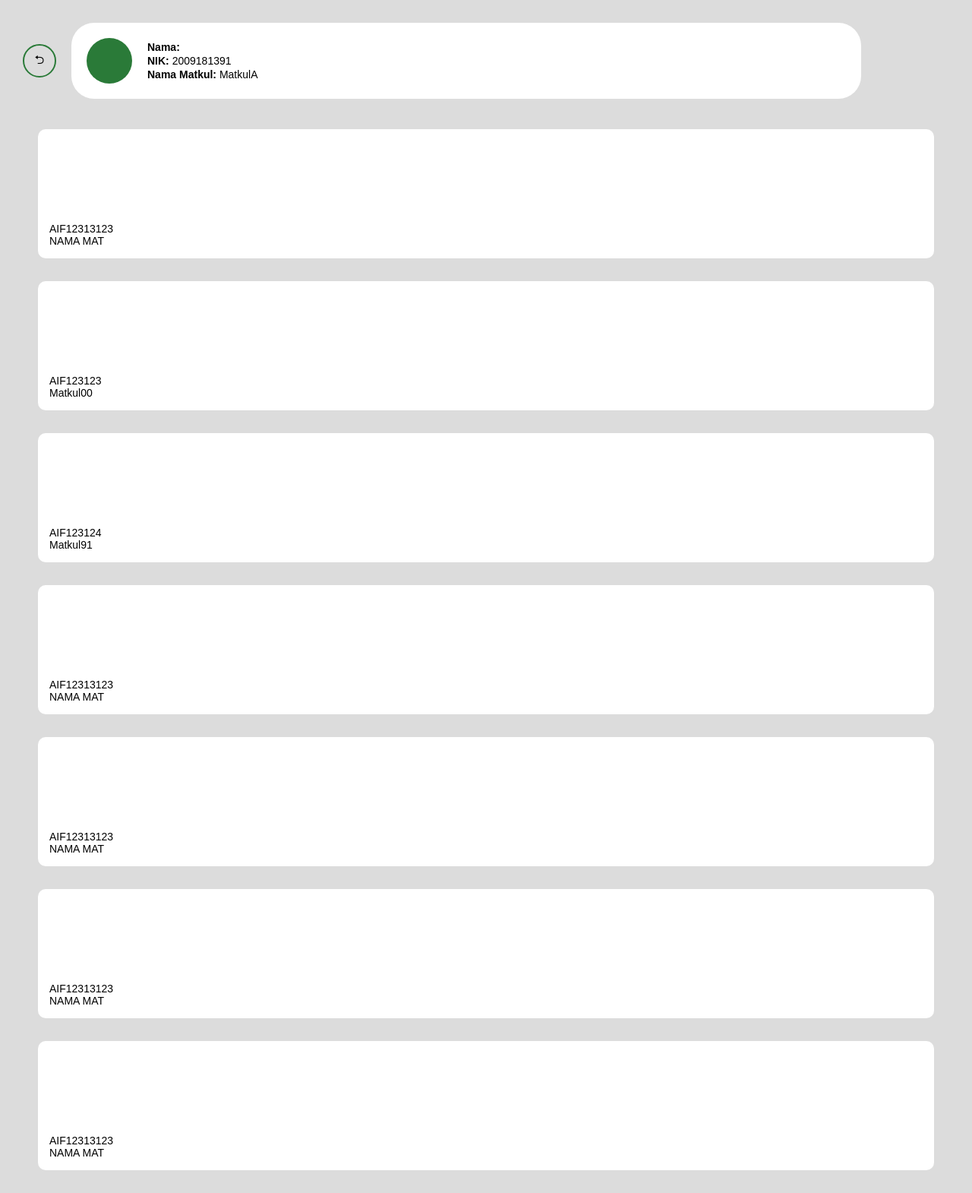
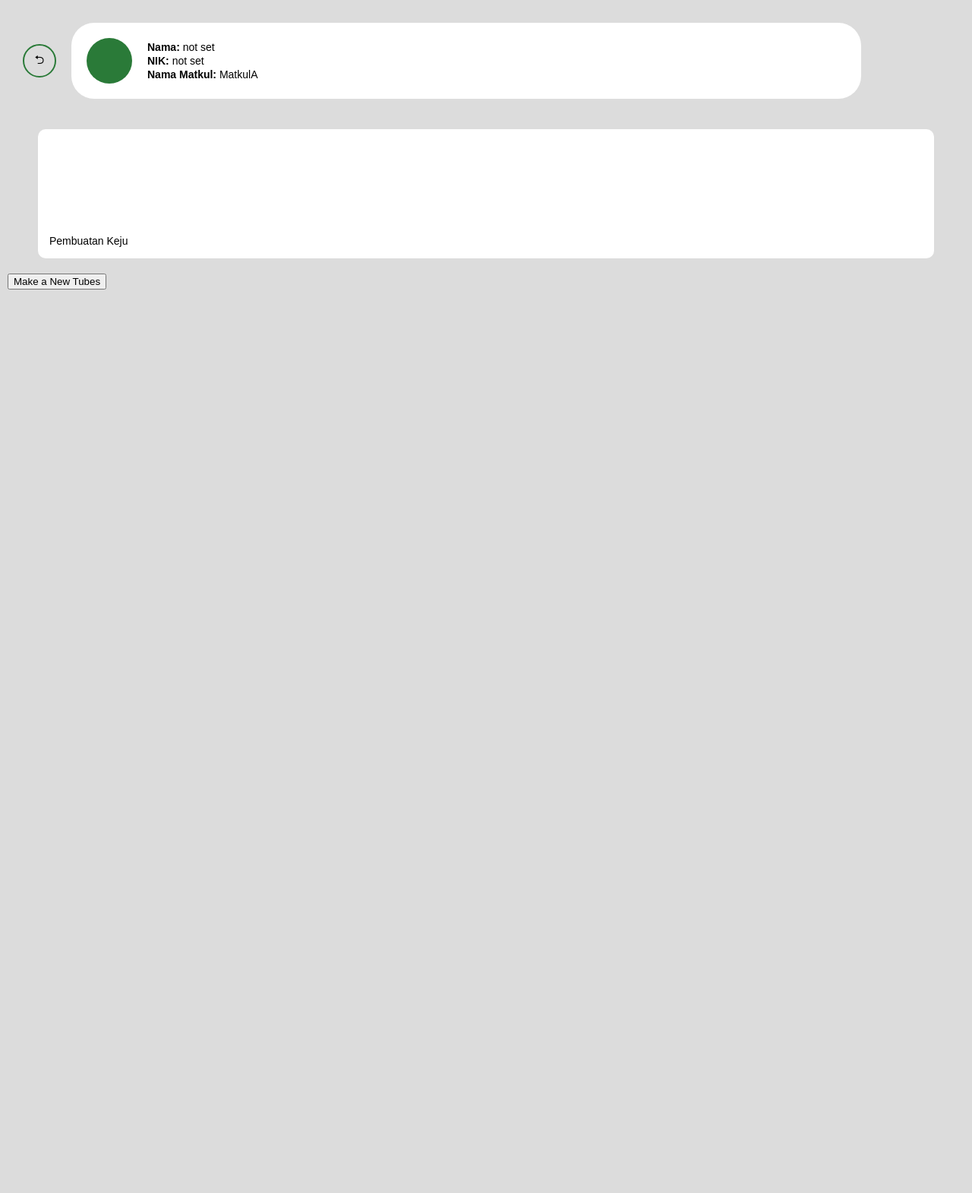
Before and after one commit to ArifandiBima/RPLTUBES, a PHP site: page /TubesSelect.php in a window 1280 px wide. Shown: the whole page at 76% size. After the commit the page ends 381 px from the top, so only its background shows below. Run offline with PHP 8.4, Linux system fonts and the light colour scheme; tables that the repository leaves empty or names only in its code hold one stand-in row (values such as "Sample post").

Commit message:
pemilihan tubes

```diff
--- a/TubesSelect.php
+++ b/TubesSelect.php
@@ -16,8 +16,8 @@ session_start();?>
     <div class="profile-card">
         <div class="profile-icon"></div>
         <div class="profile-text">
-            <b>Nama:</b> <?php ?><br>
-            <b>NIK:</b> 2009181391<br>
+            <b>Nama:</b> <?php echo $_SESSION["nama"]??"not set";?><br>
+            <b>NIK:</b> <?php echo $_SESSION["nik"]?? "not set";?><br>
             <b>Nama Matkul: </b> MatkulA
         </div>
     </div>
@@ -25,35 +25,30 @@ session_start();?>
 </div>
 
 <div class="container">
-    <div class="card">
-        AIF12313123<br>
-        NAMA MAT
+    <div class = "card">
+        Pembuatan Keju
     </div>
-    <div class="card">
-        AIF123123<br>
-        Matkul00
-    </div>
-    <div class="card">
-        AIF123124<br>
-        Matkul91
-    </div>
-    <div class="card">
-        AIF12313123<br>
-        NAMA MAT
-    </div>
-    <div class="card">
-        AIF12313123<br>
-        NAMA MAT
-    </div>
-    <div class="card">
-        AIF12313123<br>
-        NAMA MAT
-    </div>
-    <div class="card">
-        AIF12313123<br>
-        NAMA MAT
-    </div>
+    <?php
+    $queryTubes = "
+    SELECT namaTugasBesar
+    FROM tugasBesar
+    WHERE kodeMataKuliah = ? AND kodeKelas =? AND semester = ?
+    ";
+    $stmt = $conn->prepare($queryTubes);
+    $stmt->bind_param("ssi",$_GET["kodeMataKuliah"], $_GET["kodeKelas"],$_GET["semester"]);
+    $stmt->execute();
+    $result = $stmt->get_result();
+
+    while ($row = $result->fetch_assoc()) {
+        echo '<div class="card">'.$row["namaTugasBesar"].'</div>';
+    }
+    ?>
 </div>
+<?php
+if ($_SESSION["tipePengguna"]="dosen"){
+    echo '<button type="button"> Make a New Tubes</button>';
+}
+?>
 
 </body>
 </html>
--- a/tubesSelectStyles.css
+++ b/tubesSelectStyles.css
@@ -62,3 +62,27 @@ body {
     flex-direction: column;
     justify-content: flex-end;
 }
+.tubes-button {
+    display: inline-block;
+    padding: 8px 18px;
+    border-radius: 8px;
+    background-color: #5fa86b;     /* soft green */
+    color: white;
+    font-size: 14px;
+    font-weight: 600;
+    border: none;
+    cursor: pointer;
+    text-decoration: none;          /* keep it clean if it's <a> */
+    box-shadow: 0 2px 4px rgba(0,0,0,0.15);
+    transition: background-color 0.2s ease, transform 0.15s ease;
+}
+
+.tubes-button:hover {
+    background-color: #4e965b;      /* slightly darker */
+    transform: translateY(-2px);    /* subtle lift */
+}
+
+.tubes-button:active {
+    background-color: #3f7f4c;
+    transform: translateY(0);
+}
```
